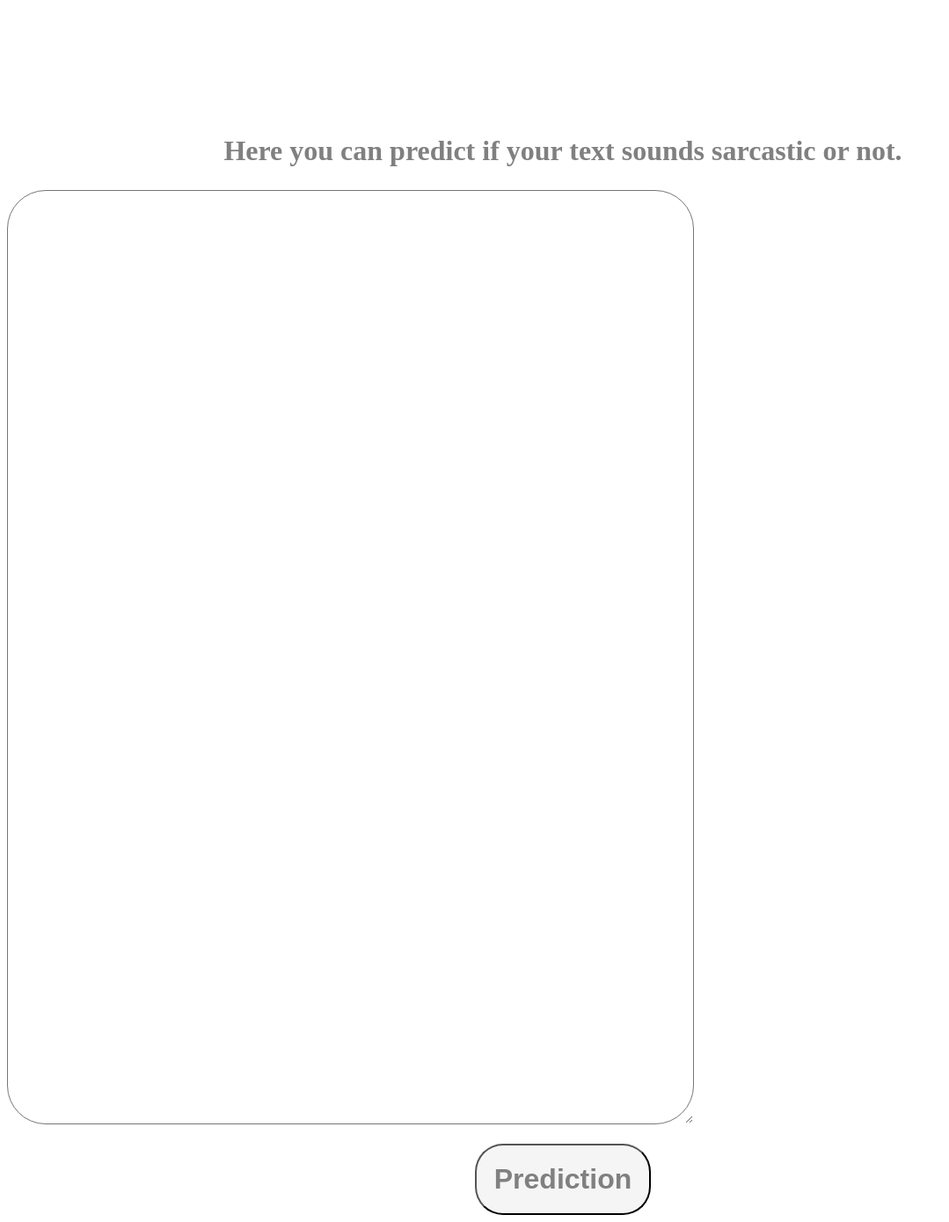
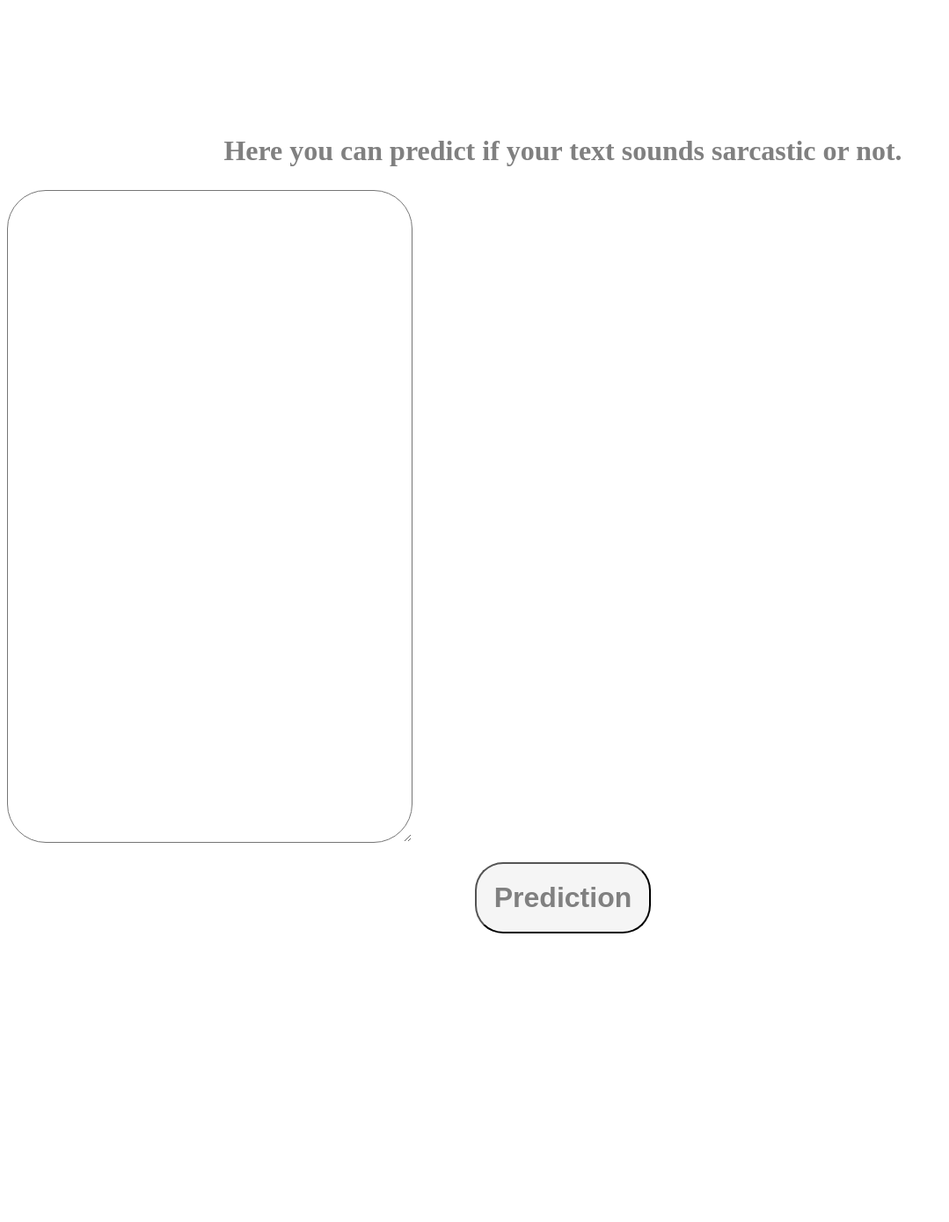
Before and after one commit to OlenaBL/sarcasm, a Flask app: page / in a window 1280 px wide. Shown: the whole page at 88% size, without its empty margins (0-1079 px from the left). After the commit the page ends 1061 px from the top, so only its background shows below. Run offline with Flask 2, Linux system fonts and the light colour scheme.

Commit message:
Update index.html

```diff
--- a/templates/index.html
+++ b/templates/index.html
@@ -44,7 +44,7 @@
   	    font-size: 44px;
 	    line-height: 1.5em;
 	    color: gray;
-	    padding: 200px;
+	    padding: 40px;
 	    }
         </style>
 </head>
```
